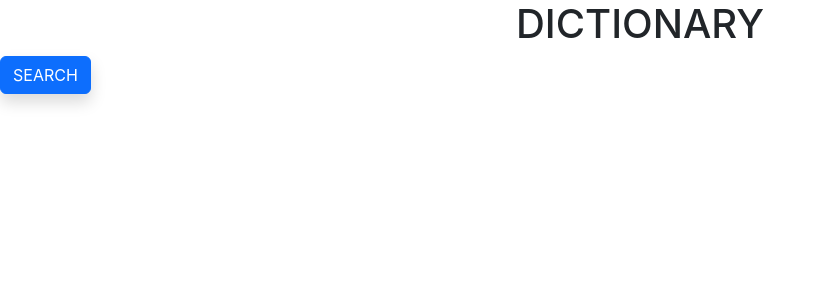
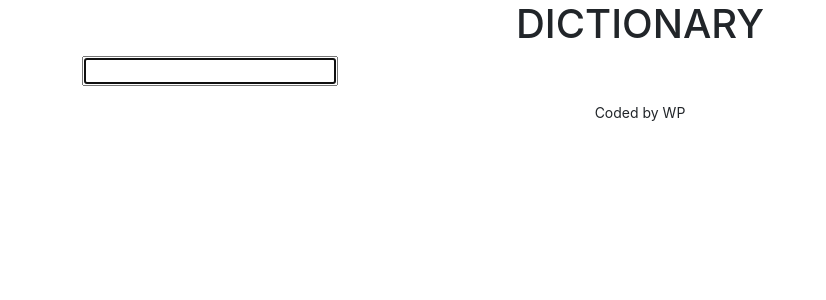
Before and after one commit to becauseidontlike/dictionary, a React (Create React App) app: page / in a window 1280 px wide. Shown: the top 300 px of the page, without its empty margins (0-826 px from the left). Built offline with nearby package versions, Linux system fonts and the light colour scheme.

Commit message:
search engine is working

```diff
--- a/src/App.css
+++ b/src/App.css
@@ -1,3 +1,8 @@
 .App h1 {
   text-align: center;
 }
+
+.App footer {
+  text-align:center;
+  font-size: 14px;;
+}
--- a/src/App.js
+++ b/src/App.js
@@ -1,10 +1,16 @@
 import './App.css';
+import Dictionary from './Dictionary';
 
 function App() {
   return (
     <div className="App">
+      <div className="container">
+      <header>
       <h1>DICTIONARY</h1>
-      <button className="btn btn-primary shadow">SEARCH</button>
+      <Dictionary />
+      </header>
+      <footer className="mt-3">Coded by WP</footer>
+      </div>
     </div>
   );
 }
--- /dev/null
+++ b/src/Dictionary.js
@@ -0,0 +1,24 @@
+import React, { useState } from "react";
+import "./Dictionary.css";
+
+export default function Dictionary() {
+const [keyword, setKeyword] = useState("");
+
+function searchWord(event) {
+        event.preventDefault();
+        alert(`Searchin for ${keyword} definition`);
+    }
+function handleKeywordChange(event) {
+console.log(event.target.value)
+setKeyword(event.target.value);
+}
+
+    return(
+        <div className="Dictionary">
+        <form onSubmit={searchWord}>
+        <input type="search" autoFocus={true} onChange={handleKeywordChange} />
+        </form>
+
+        </div>
+    )
+}
```
Also changed, not shown: src/Dictionary.css (added).
